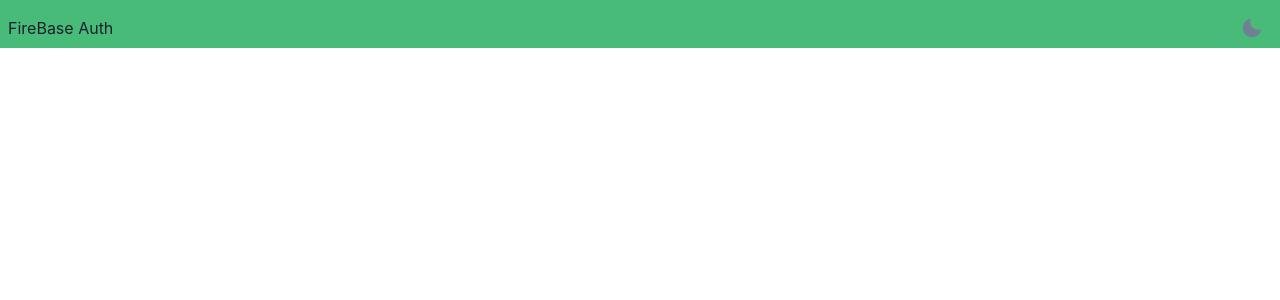
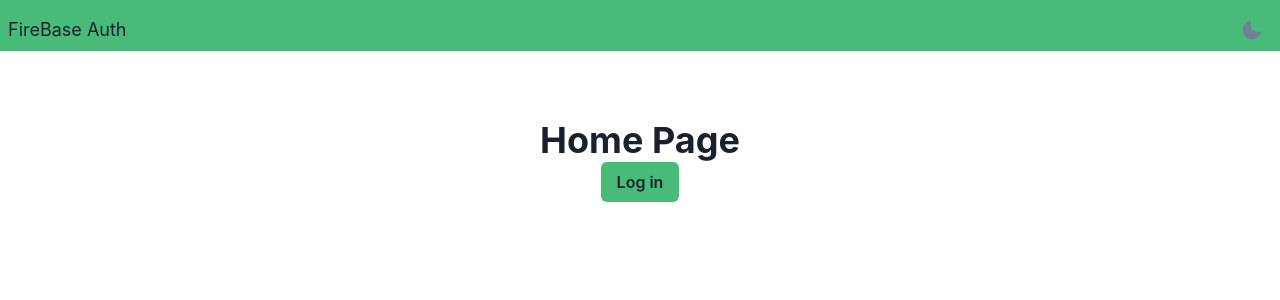
Before and after one commit to mostafa-taman-ashtrei/firebase_auth, a React (Create React App) app: page /dashboard in a window 1280 px wide. Shown: the top 300 px of the page. Built offline with nearby package versions, Linux system fonts and the light colour scheme; no server answers.

Commit message:
add authContext

```diff
--- a/src/App.tsx
+++ b/src/App.tsx
@@ -10,17 +10,24 @@ import NavBar from './components/NavBar';
 import Home from './pages/Home';
 import Register from './pages/Register';
 import Login from './pages/Login';
+import AuthProvider from './context/authContext';
+import Dashboard from './pages/Dashboard';
 
 const App: React.FC = () => (
     <Router>
+        <AuthProvider>
+            <>
                 <NavBar />
                 <Box p={9} m={8} textAlign="center">
                     <Switch>
                         <Route exact path="/" component={Home} />
                         <Route path="/register" component={Register} />
                         <Route path="/login" component={Login} />
+                        <Route path="/dashboard" component={Dashboard} />
                     </Switch>
                 </Box>
+            </>
+        </AuthProvider>
     </Router>
 );
 
--- a/src/components/NavBar.tsx
+++ b/src/components/NavBar.tsx
@@ -8,7 +8,7 @@ const Navbar: React.FC = () => (
     <Stack as="main" align="center" mb="2">
         <Flex p="2" w="100%" as="nav" flexDirection="row" pt="4" justify="space-between" backgroundColor="green.400">
             <Link to="/">
-                <Text>FireBase Auth</Text>
+                <Text fontSize="lg">FireBase Auth</Text>
             </Link>
             <ThemeToggle />
         </Flex>
--- /dev/null
+++ b/src/context/authContext.tsx
@@ -0,0 +1,46 @@
+import React, {
+    useState, useEffect, useContext, createContext,
+} from 'react';
+import firebase from 'firebase';
+import { Progress } from '@chakra-ui/react';
+
+import { auth } from '../firebase';
+
+interface ContextValue {
+    currentUser: firebase.User | null,
+    loading: boolean,
+}
+
+const initialState: ContextValue = {
+    currentUser: null,
+    loading: true,
+};
+
+const AuthContext = createContext<ContextValue>(initialState);
+
+const AuthProvider = ({ children }: { children: React.ReactChild }) => {
+    const [currentUser, setCurrentUser] = useState<firebase.User | null>(null);
+    const [loading, setLoading] = useState(true);
+
+    useEffect(() => {
+        const unsubscribe = auth.onAuthStateChanged((user) => {
+            setCurrentUser(user);
+            setLoading(false);
+        });
+        return unsubscribe;
+    }, []);
+
+    const value = {
+        currentUser,
+        loading,
+    };
+
+    return (
+        <AuthContext.Provider value={value}>
+            {loading ? <Progress size="xs" isIndeterminate /> : children}
+        </AuthContext.Provider>
+    );
+};
+
+export const useAuth = () => useContext(AuthContext);
+export default AuthProvider;
--- /dev/null
+++ b/src/pages/Dashboard.tsx
@@ -0,0 +1,40 @@
+import React from 'react';
+import {
+    Button, Heading, Text, Box,
+} from '@chakra-ui/react';
+import { Link } from 'react-router-dom';
+
+import { useAuth } from '../context/authContext';
+import { auth } from '../firebase';
+
+const Dashboard: React.FC = () => {
+    const { currentUser } = useAuth();
+
+    return (
+        <div>
+            {currentUser ? (
+                <>
+                    <Heading>
+                        Welcome
+                        {' '}
+                        <Text as="mark" background="green.400">{currentUser?.email}</Text>
+                    </Heading>
+                    <Text fontSize="lg">
+                        Your account is
+                        {currentUser?.emailVerified ? ' verified' : ' not verified'}
+                    </Text>
+                    <Button background="green.400" mt="3" size="lg" w="md" onClick={() => auth.signOut()}>Logout</Button>
+                </>
+            ) : (
+                <Box>
+                    <Heading>Home Page</Heading>
+                    <Link to="/login">
+                        <Button background="green.400">Log in</Button>
+                    </Link>
+                </Box>
+            )}
+        </div>
+    );
+};
+
+export default Dashboard;
--- a/src/pages/Home.tsx
+++ b/src/pages/Home.tsx
@@ -1,7 +1,7 @@
 import React from 'react';
 import { Link } from 'react-router-dom';
 import {
-    Heading, Flex, Box, Spacer, Button,
+    Heading, Flex, Box, Spacer, Button, Grid,
 } from '@chakra-ui/react';
 
 const Home: React.FC = () => (
@@ -11,15 +11,29 @@ const Home: React.FC = () => (
         </Box>
         <Spacer />
         <Box>
+            <Grid templateColumns="repeat(3, 1fr)" gap={2}>
+                <Box w="100%" h="10">
                     <Link to="/register">
-                <Button background="green.400" mr="4">
+                        <Button background="green.400">
                             Register
                         </Button>
                     </Link>
+                </Box>
+
+                <Box w="100%" h="10">
                     <Link to="/login">
                         <Button background="green.400">Log in</Button>
                     </Link>
                 </Box>
+
+                <Box w="100%" h="10">
+                    <Link to="/dashboard">
+                        <Button background="green.400">Dashboard</Button>
+                    </Link>
+                </Box>
+            </Grid>
+        </Box>
+
     </Flex>
 );
 
--- a/src/pages/Login.tsx
+++ b/src/pages/Login.tsx
@@ -10,16 +10,17 @@ import {
     Alert,
     AlertIcon,
 } from '@chakra-ui/react';
-import { Link as RouterLink } from 'react-router-dom';
+import { Link as RouterLink, useHistory } from 'react-router-dom';
 import * as Yup from 'yup';
 import { useFormik } from 'formik';
 
+import MyInput from '../components/MyInput';
 import { auth } from '../firebase';
-import MyInput from '../components/MyInput';
 
 const Login: React.FC = () => {
     const [loading, setLoading] = useState<Boolean>(false);
     const [error, setError] = useState<string | null>(null);
+    const history = useHistory();
 
     const {
         handleChange, handleSubmit, values, errors: fErrors, touched, handleBlur,
@@ -35,8 +36,8 @@ const Login: React.FC = () => {
         onSubmit: async ({ email, password }) => {
             setLoading(true);
             try {
-                const user = await auth.signInWithEmailAndPassword(email, password);
-                console.log(user);
+                await auth.signInWithEmailAndPassword(email, password);
+                history.push('/dashboard');
             } catch (e) {
                 setError(e.message);
             }
--- a/src/pages/Register.tsx
+++ b/src/pages/Register.tsx
@@ -13,8 +13,8 @@ import {
 import { Link as RouterLink } from 'react-router-dom';
 import * as Yup from 'yup';
 import { useFormik } from 'formik';
+
 import MyInput from '../components/MyInput';
-
 import { auth } from '../firebase';
 
 interface alertInterface {
@@ -44,7 +44,6 @@ const Register: React.FC = () => {
             try {
                 const res = await auth.createUserWithEmailAndPassword(email, password);
                 res.user?.sendEmailVerification();
-                console.log(res);
                 setAlert({ message: `Success, check ${email} inbox for validation email`, type: 'success' });
             } catch (e) {
                 setAlert({ message: e.message, type: 'error' });
```
Lines whose indentation alone changed are shown as unchanged.
